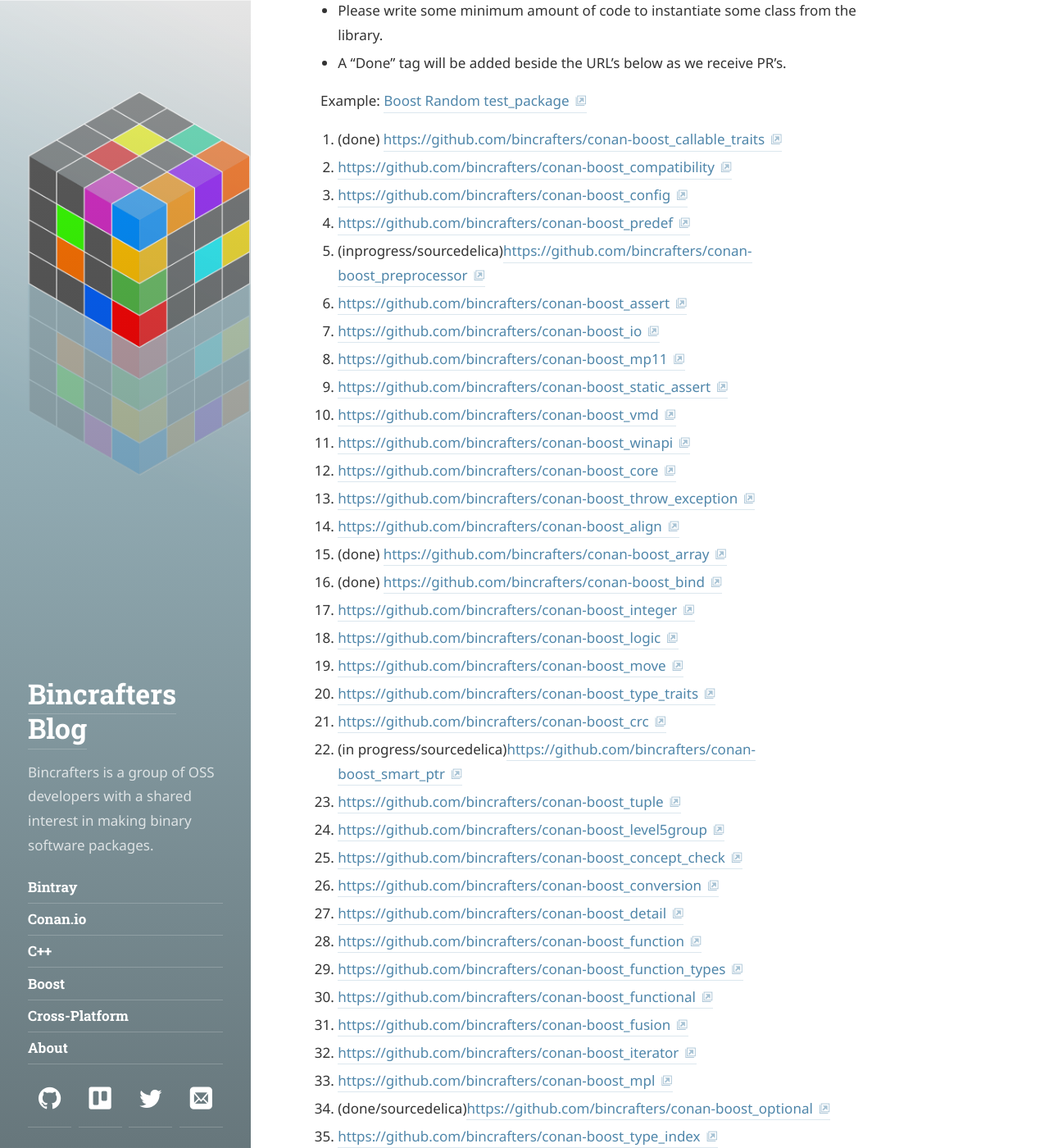
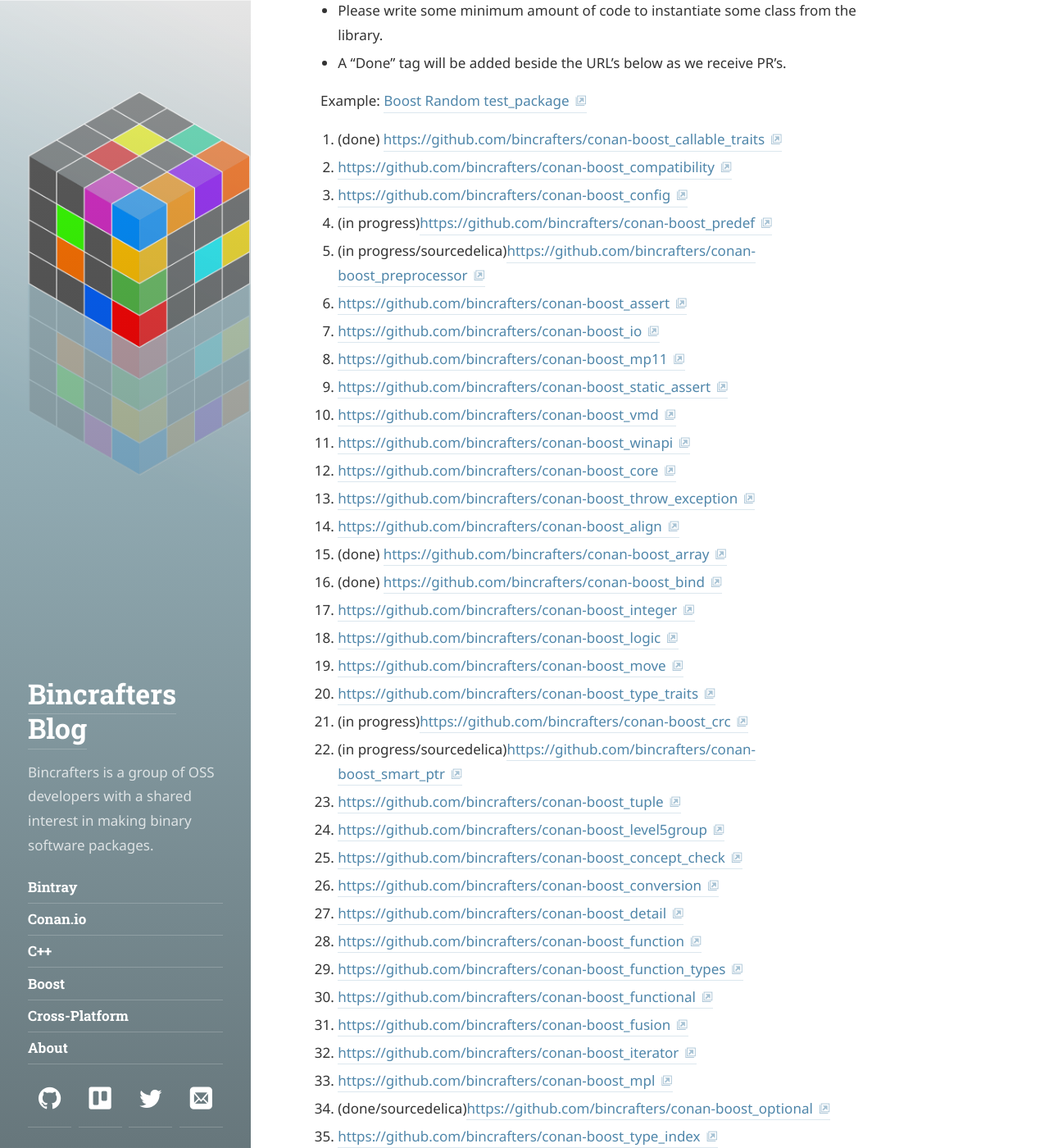
Before and after one commit to bincrafters/bincrafters.github.io, a Jekyll site: the page built from _posts/2018-02-12-Conan-Package-Boost-1-66-0.md, in a window 1280 px wide and 1400 px high, scrolled down 2075 px. Shown: the whole window at 82% size. Built offline with Jekyll 4.4.1, drawn with Linux system fonts in a browser that asks for light colours; some web fonts are replaced; some of the changed text lies outside the part shown.

Commit message:
Update 2018-02-12-Conan-Package-Boost-1-66-0.md

```diff
--- a/_posts/2018-02-12-Conan-Package-Boost-1-66-0.md
+++ b/_posts/2018-02-12-Conan-Package-Boost-1-66-0.md
@@ -46,8 +46,8 @@ Example: [Boost Random test_package](https://github.com/bincrafters/conan-boost_
 1. (done) [https://github.com/bincrafters/conan-boost_callable_traits](https://github.com/bincrafters/conan-boost_callable_traits)
 1. [https://github.com/bincrafters/conan-boost_compatibility](https://github.com/bincrafters/conan-boost_compatibility)
 1. [https://github.com/bincrafters/conan-boost_config](https://github.com/bincrafters/conan-boost_config)
-1. [https://github.com/bincrafters/conan-boost_predef](https://github.com/bincrafters/conan-boost_predef)
-1. (inprogress/sourcedelica)[https://github.com/bincrafters/conan-boost_preprocessor](https://github.com/bincrafters/conan-boost_preprocessor)
+1. (in progress)[https://github.com/bincrafters/conan-boost_predef](https://github.com/bincrafters/conan-boost_predef)
+1. (in progress/sourcedelica)[https://github.com/bincrafters/conan-boost_preprocessor](https://github.com/bincrafters/conan-boost_preprocessor)
 1. [https://github.com/bincrafters/conan-boost_assert](https://github.com/bincrafters/conan-boost_assert)
 1. [https://github.com/bincrafters/conan-boost_io](https://github.com/bincrafters/conan-boost_io)
 1. [https://github.com/bincrafters/conan-boost_mp11](https://github.com/bincrafters/conan-boost_mp11)
@@ -63,7 +63,7 @@ Example: [Boost Random test_package](https://github.com/bincrafters/conan-boost_
 1. [https://github.com/bincrafters/conan-boost_logic](https://github.com/bincrafters/conan-boost_logic)
 1. [https://github.com/bincrafters/conan-boost_move](https://github.com/bincrafters/conan-boost_move)
 1. [https://github.com/bincrafters/conan-boost_type_traits](https://github.com/bincrafters/conan-boost_type_traits)
-1. [https://github.com/bincrafters/conan-boost_crc](https://github.com/bincrafters/conan-boost_crc)
+1. (in progress)[https://github.com/bincrafters/conan-boost_crc](https://github.com/bincrafters/conan-boost_crc)
 1. (in progress/sourcedelica)[https://github.com/bincrafters/conan-boost_smart_ptr](https://github.com/bincrafters/conan-boost_smart_ptr)
 1. [https://github.com/bincrafters/conan-boost_tuple](https://github.com/bincrafters/conan-boost_tuple)
 1. [https://github.com/bincrafters/conan-boost_level5group](https://github.com/bincrafters/conan-boost_level5group)
@@ -92,7 +92,7 @@ Example: [Boost Random test_package](https://github.com/bincrafters/conan-boost_
 1. [https://github.com/bincrafters/conan-boost_numeric_interval](https://github.com/bincrafters/conan-boost_numeric_interval)
 1. [https://github.com/bincrafters/conan-boost_polygon](https://github.com/bincrafters/conan-boost_polygon)
 1. [https://github.com/bincrafters/conan-boost_qvm](https://github.com/bincrafters/conan-boost_qvm)
-1. [https://github.com/bincrafters/conan-boost_rational](https://github.com/bincrafters/conan-boost_rational)
+1. (in progress)[https://github.com/bincrafters/conan-boost_rational](https://github.com/bincrafters/conan-boost_rational)
 1. [https://github.com/bincrafters/conan-boost_scope_exit](https://github.com/bincrafters/conan-boost_scope_exit)
 1. (inprogress/sourcedelica)[https://github.com/bincrafters/conan-boost_tokenizer](https://github.com/bincrafters/conan-boost_tokenizer)
 1. [https://github.com/bincrafters/conan-boost_tti](https://github.com/bincrafters/conan-boost_tti)
@@ -127,10 +127,10 @@ Example: [Boost Random test_package](https://github.com/bincrafters/conan-boost_
 1. [https://github.com/bincrafters/conan-boost_ptr_container](https://github.com/bincrafters/conan-boost_ptr_container)
 1. [https://github.com/bincrafters/conan-boost_sort](https://github.com/bincrafters/conan-boost_sort)
 1. [https://github.com/bincrafters/conan-boost_statechart](https://github.com/bincrafters/conan-boost_statechart)
-1. [https://github.com/bincrafters/conan-boost_units](https://github.com/bincrafters/conan-boost_units)
+1. (in progress)[https://github.com/bincrafters/conan-boost_units](https://github.com/bincrafters/conan-boost_units)
 1. (done/sourcedelica)[https://github.com/bincrafters/conan-boost_uuid](https://github.com/bincrafters/conan-boost_uuid)
 1. [https://github.com/bincrafters/conan-boost_accumulators](https://github.com/bincrafters/conan-boost_accumulators)
-1. [https://github.com/bincrafters/conan-boost_assign](https://github.com/bincrafters/conan-boost_assign)
+1. (in progress)[https://github.com/bincrafters/conan-boost_assign](https://github.com/bincrafters/conan-boost_assign)
 1. [https://github.com/bincrafters/conan-boost_coroutine2](https://github.com/bincrafters/conan-boost_coroutine2)
 1. [https://github.com/bincrafters/conan-boost_flyweight](https://github.com/bincrafters/conan-boost_flyweight)
 1. [https://github.com/bincrafters/conan-boost_poly_collection](https://github.com/bincrafters/conan-boost_poly_collection)
```
